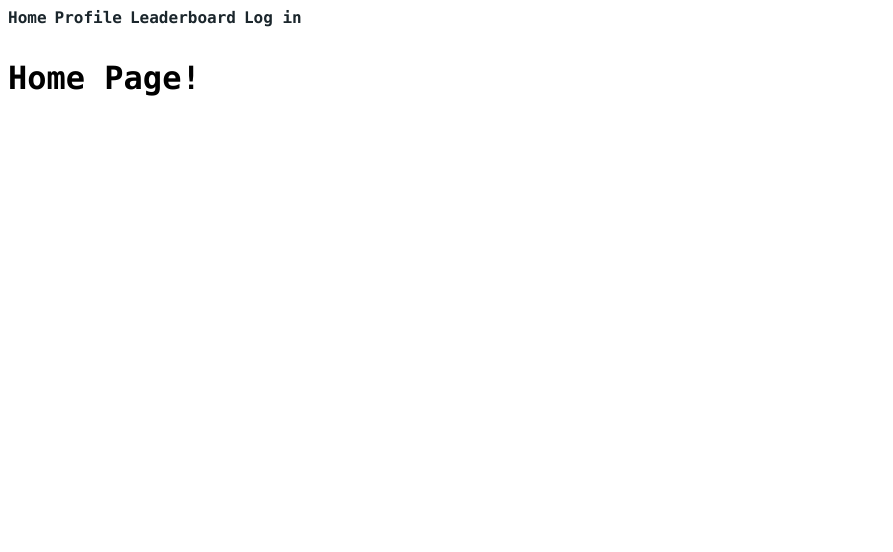
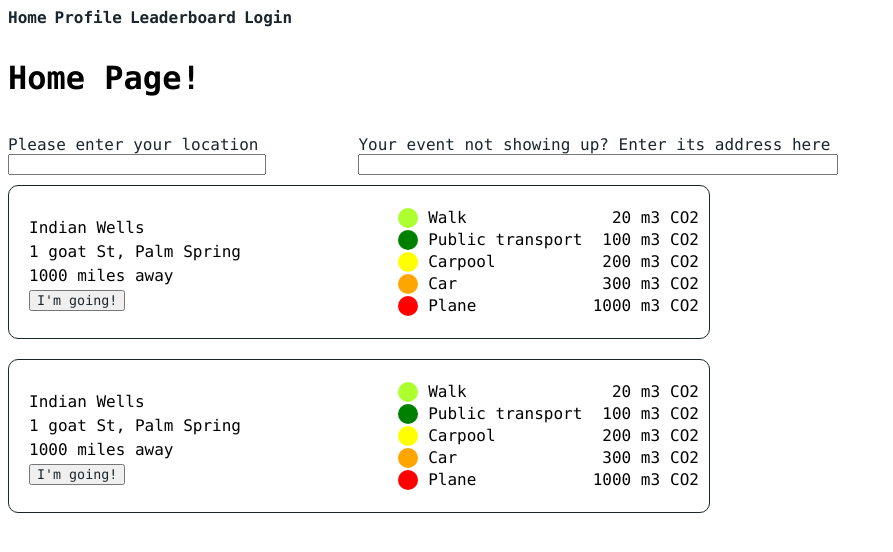
Before and after one commit to KevZ1209/HOTHX-Sportify, a React (Create React App) app in the folder client/: page / in a window 1280 px wide. Shown: the top 552 px of the page, without its empty margins (0-893 px from the left). Built offline with nearby package versions, Linux system fonts and the light colour scheme.

Commit message:
Implemented basic event cards

```diff
--- a/client/src/App.js
+++ b/client/src/App.js
@@ -36,7 +36,7 @@ function App() {
           style={{ textDecoration: "none", marginRight: "0.5rem" }}
           className="navButton"
         >
-          <div>Log in</div>
+          <div>Login</div>
         </NavLink>
       </div>
       <Routes>
--- /dev/null
+++ b/client/src/EventCard.css
@@ -0,0 +1,75 @@
+
+
+.eventCardContainer {
+    border: 1px solid var(--main-color);
+    margin-bottom: 20px;
+    border-radius: 10px;
+    display: flex;
+    align-items: center;
+    width: 700px;
+}
+.eventAttributesContainer {
+    display: inline-block;
+    margin: 20px;
+    /* border: 1px solid blue; */
+}
+
+.emissionsContainer {
+    display: inline-block;
+    margin-top: 20px;
+    margin-bottom: 20px;
+    margin-left: auto;
+    margin-right: 0;
+    /* border: 1px solid blue; */
+}
+
+.transportationContainer > * {
+    display: inline-block;
+    margin-right: 10px;
+    /* border: 1px solid pink; */
+}
+
+.transportationContainer {
+    /* border: 1px solid red; */
+    align-items: center;
+    display: flex;
+    margin-bottom: 2px;
+    margin-top: 2px;
+}
+
+.attributeLabel {
+    margin-top: 5px;
+    margin-bottom: 5px;
+}
+
+.colorCircle {
+    height: 20px;
+    width: 20px;
+    border-radius: 10px;
+}
+
+#walkCircle {
+    background-color: greenyellow;
+}
+
+#transportCircle {
+    background-color: green;
+}
+
+#carpoolCircle {
+    background-color: yellow;
+}
+
+#carCircle {
+    background-color: orange;
+}
+
+#planeCircle {
+    background-color: red;
+}
+
+.emissionLabel {
+    margin-left: auto;
+    padding-left: 10px;
+    margin-right: 10px;
+}
--- /dev/null
+++ b/client/src/EventCard.js
@@ -0,0 +1,53 @@
+import React from "react";
+import "./EventCard.css"
+
+
+function EventCard(props) {
+
+
+
+    return (
+    <div className="eventCardContainer">
+        <div className="eventAttributesContainer">
+            <div className="attributeLabel">{props.name}</div>
+            <div className="attributeLabel">{props.address}</div>
+            <div className="attributeLabel">{1000} miles away</div>
+            <button onClick={e => console.log("Pressed going button!")} className="loginElement">{props.going ? "Not going" : "I'm going!"}</button>
+        </div>
+        <div className="emissionsContainer">
+            <div className="transportationContainer">
+                <div className="colorCircle" id="walkCircle"></div>
+                <div className="transportaionLabel">Walk</div>
+                <div className="emissionLabel">20 m3</div>
+                <div className="CO2Label">CO2</div>
+            </div>
+            <div className="transportationContainer">
+                <div className="colorCircle" id="transportCircle"></div>
+                <div className="transportaionLabel">Public transport</div>
+                <div className="emissionLabel">100 m3</div>
+                <div className="CO2Label">CO2</div>
+            </div>
+            <div className="transportationContainer">
+                <div className="colorCircle" id="carpoolCircle"></div>
+                <div className="transportaionLabel">Carpool</div>
+                <div className="emissionLabel">200 m3</div>
+                <div className="CO2Label">CO2</div>
+            </div>
+            <div className="transportationContainer">
+                <div className="colorCircle" id="carCircle"></div>
+                <div className="transportaionLabel">Car</div>
+                <div className="emissionLabel">300 m3</div>
+                <div className="CO2Label">CO2</div>
+            </div>
+            <div className="transportationContainer">
+                <div className="colorCircle" id="planeCircle"></div>
+                <div className="transportaionLabel">Plane</div>
+                <div className="emissionLabel">1000 m3</div>
+                <div className="CO2Label">CO2</div>
+            </div>
+        </div>
+    </div>
+    );
+}
+
+export default EventCard;
--- /dev/null
+++ b/client/src/HomePage.css
@@ -0,0 +1,11 @@
+.homeBoxElement {
+    margin-bottom: 0px;
+    color: var(--main-color);
+    width: 100%;
+}
+
+.homeBox {
+    margin-bottom: 10px;
+    display: inline-block;
+    margin-right: 100px;
+}
--- a/client/src/HomePage.js
+++ b/client/src/HomePage.js
@@ -1,9 +1,47 @@
-import React from "react";
+import React, { useState, useContext } from "react";
+import EventCard from "./EventCard";
+import "./HomePage.css"
+
+
 
 function HomePage() {
+    const [userLocation, setUserLocation] = useState("");
+    const [closestEvents, setClosestEvents] = useState([1,2]);
+
+    const [enteredEventAddress, setEnteredEventAddress] = useState("");
+    const [enteredEvent, setEnteredEvent] = useState();
+
+
     return (
     <div>
         <h1>Home Page!</h1>
+        <div>
+            <div className="homeBox">
+                <p className="homeBoxElement">Please enter your location</p>
+                <input
+                    type="text"
+                    id="location"
+                    name="location"
+                    onChange={e => setUserLocation(e.target.value)}
+                    className="homeBoxElement"
+                />
+            </div>
+            <div className="homeBox">
+                <p className="homeBoxElement">Your event not showing up? Enter its address here</p>
+                <input
+                    type="text"
+                    id="location"
+                    name="location"
+                    onChange={e => setEnteredEventAddress(e.target.value)}
+                    className="homeBoxElement"
+                />
+            </div>
+        </div>
+
+        {enteredEvent && <div>hello</div>}
+        {closestEvents && closestEvents.map(element => {
+            return (<EventCard name="Indian Wells" address="1 goat St, Palm Spring" going={false}/>)
+        })}
     </div>
     );
 }
```
